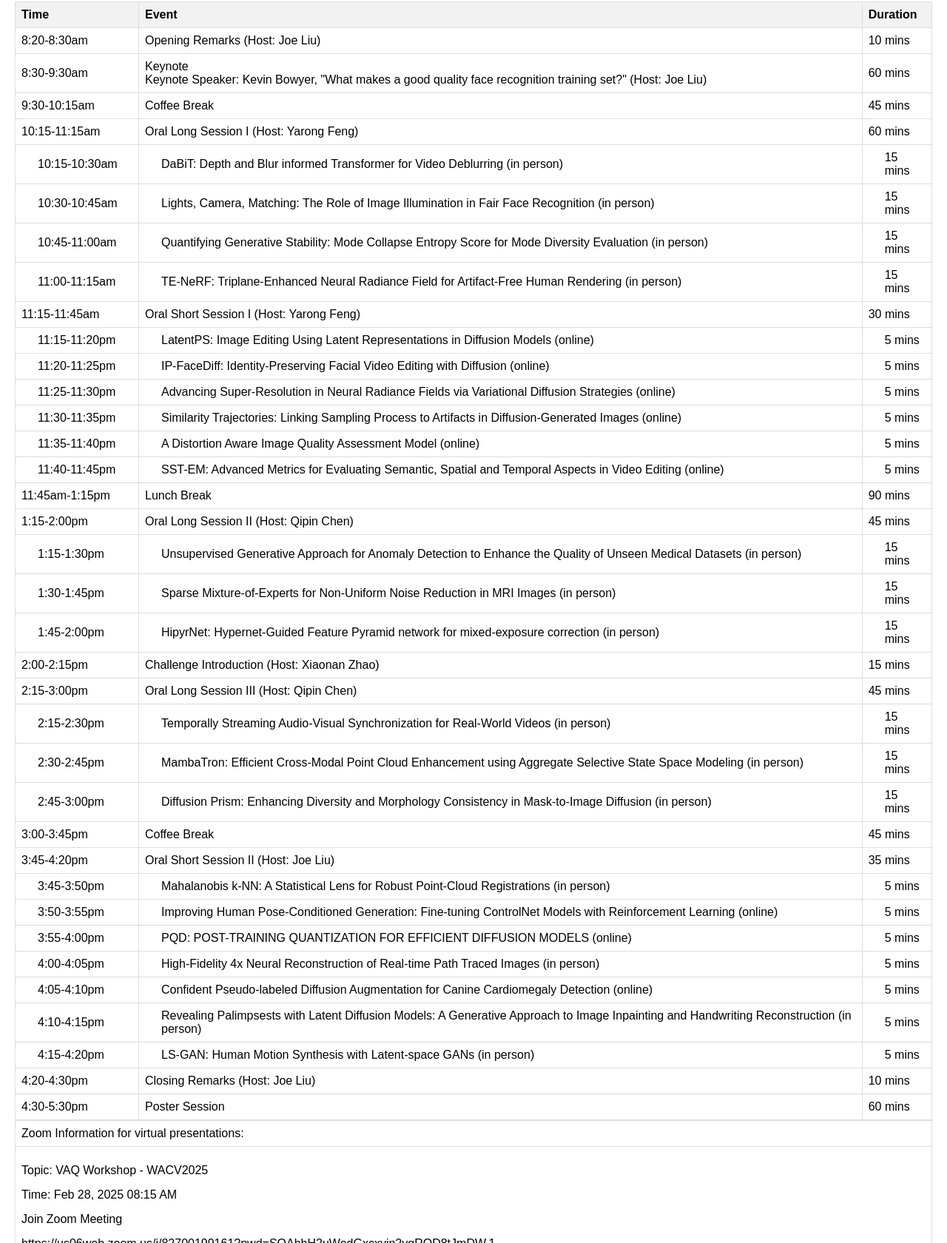
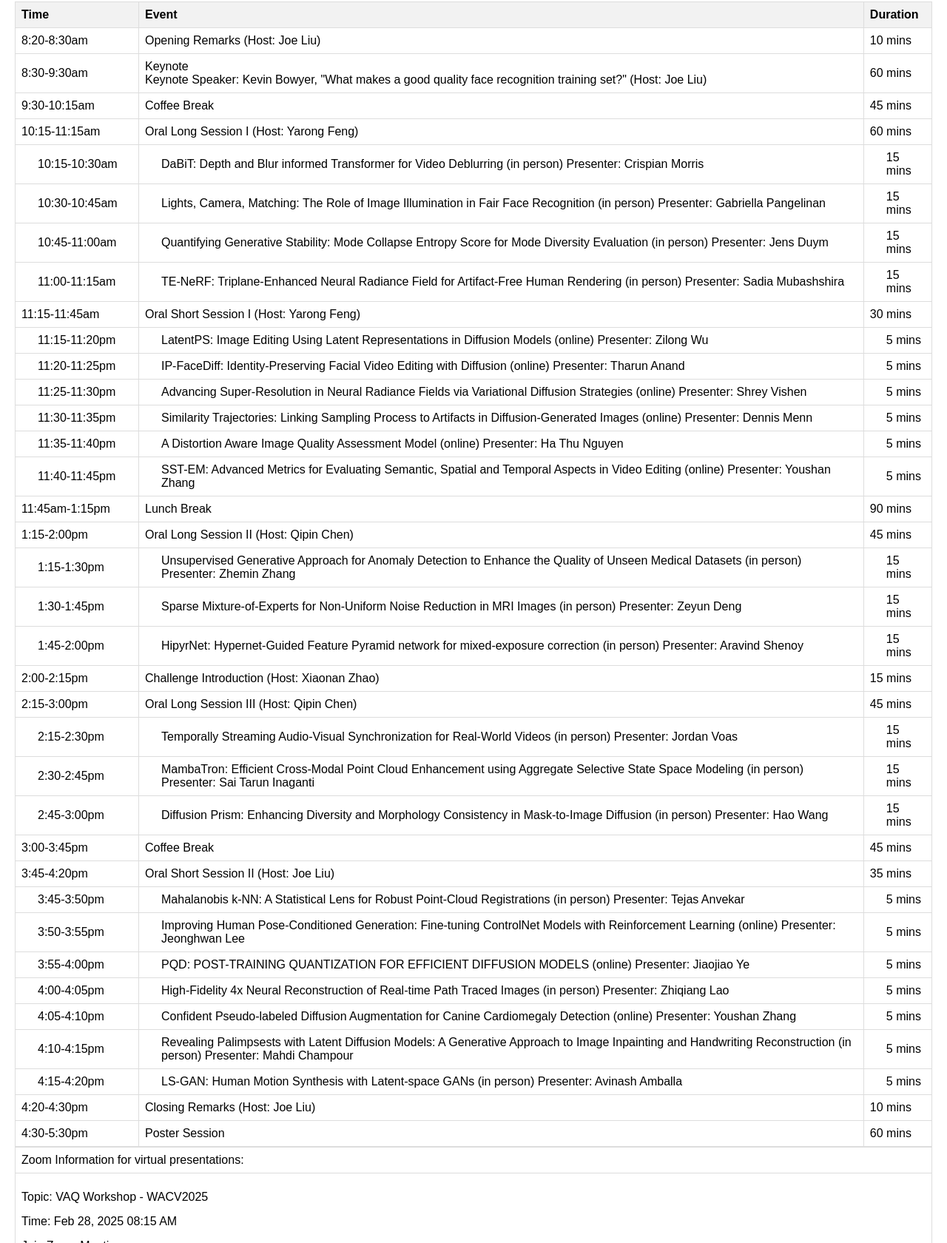
Before and after one commit to wacv2025-image-quality-workshop2/wacv2025-image-quality-workshop2.github.io, a plain HTML site: page index.html in a window 1280 px wide. Shown: the part 1641-3321 px from the top of the page at 74% size. Drawn offline with Linux system fonts and the light colour scheme.

Commit message:
add presenter

```diff
--- a/index.html
+++ b/index.html
@@ -116,22 +116,22 @@
 	</tr>
 	<tr>
 	    <td style="padding-left: 30px;">10:15-10:30am</td>
-	    <td style="padding-left: 30px;">DaBiT: Depth and Blur informed Transformer for Video Deblurring (in person)</td>
+	    <td style="padding-left: 30px;">DaBiT: Depth and Blur informed Transformer for Video Deblurring (in person) Presenter: Crispian Morris</td>
 	    <td style="padding-left: 30px;">15 mins</td>
 	</tr>
 	<tr>
 	    <td style="padding-left: 30px;">10:30-10:45am</td>
-	    <td style="padding-left: 30px;">Lights, Camera, Matching: The Role of Image Illumination in Fair Face Recognition (in person)</td>
+	    <td style="padding-left: 30px;">Lights, Camera, Matching: The Role of Image Illumination in Fair Face Recognition (in person) Presenter: Gabriella Pangelinan</td>
 	    <td style="padding-left: 30px;">15 mins</td>
 	</tr>
 	<tr>
 	    <td style="padding-left: 30px;">10:45-11:00am</td>
-	    <td style="padding-left: 30px;">Quantifying Generative Stability: Mode Collapse Entropy Score for Mode Diversity Evaluation (in person)</td>
+	    <td style="padding-left: 30px;">Quantifying Generative Stability: Mode Collapse Entropy Score for Mode Diversity Evaluation (in person) Presenter: Jens Duym</td>
 	    <td style="padding-left: 30px;">15 mins</td>
 	</tr>
 	<tr>
 	    <td style="padding-left: 30px;">11:00-11:15am</td>
-	    <td style="padding-left: 30px;">TE-NeRF: Triplane-Enhanced Neural Radiance Field for Artifact-Free Human Rendering (in person)</td>
+	    <td style="padding-left: 30px;">TE-NeRF: Triplane-Enhanced Neural Radiance Field for Artifact-Free Human Rendering (in person) Presenter: Sadia Mubashshira</td>
 	    <td style="padding-left: 30px;">15 mins</td>
 	</tr>
 	<tr>
@@ -141,32 +141,32 @@
 	</tr>
 	<tr>
 	    <td style="padding-left: 30px;">11:15-11:20pm</td>
-	    <td style="padding-left: 30px;">LatentPS: Image Editing Using Latent Representations in Diffusion Models (online)</td>
+	    <td style="padding-left: 30px;">LatentPS: Image Editing Using Latent Representations in Diffusion Models (online) Presenter: Zilong Wu</td>
 	    <td style="padding-left: 30px;">5 mins</td>
 	</tr>
 	<tr>
 	    <td style="padding-left: 30px;">11:20-11:25pm</td>
-	    <td style="padding-left: 30px;">IP-FaceDiff: Identity-Preserving Facial Video Editing with Diffusion (online)</td>
+	    <td style="padding-left: 30px;">IP-FaceDiff: Identity-Preserving Facial Video Editing with Diffusion (online) Presenter: Tharun Anand</td>
 	    <td style="padding-left: 30px;">5 mins</td>
 	</tr>
 	<tr>
 	    <td style="padding-left: 30px;">11:25-11:30pm</td>
-	    <td style="padding-left: 30px;">Advancing Super-Resolution in Neural Radiance Fields via Variational Diffusion Strategies (online)</td>
+	    <td style="padding-left: 30px;">Advancing Super-Resolution in Neural Radiance Fields via Variational Diffusion Strategies (online) Presenter: Shrey Vishen</td>
 	    <td style="padding-left: 30px;">5 mins</td>
 	</tr>
 	<tr>
 	    <td style="padding-left: 30px;">11:30-11:35pm</td>
-	    <td style="padding-left: 30px;">Similarity Trajectories: Linking Sampling Process to Artifacts in Diffusion-Generated Images (online)</td>
+	    <td style="padding-left: 30px;">Similarity Trajectories: Linking Sampling Process to Artifacts in Diffusion-Generated Images (online) Presenter: Dennis Menn</td>
 	    <td style="padding-left: 30px;">5 mins</td>
 	</tr>
 	<tr>
 	    <td style="padding-left: 30px;">11:35-11:40pm</td>
-	    <td style="padding-left: 30px;">A Distortion Aware Image Quality Assessment Model (online)</td>
+	    <td style="padding-left: 30px;">A Distortion Aware Image Quality Assessment Model (online) Presenter: Ha Thu Nguyen</td>
 	    <td style="padding-left: 30px;">5 mins</td>
 	</tr>
 	<tr>
 	    <td style="padding-left: 30px;">11:40-11:45pm</td>
-	    <td style="padding-left: 30px;">SST-EM: Advanced Metrics for Evaluating Semantic, Spatial and Temporal Aspects in Video Editing (online)</td>
+	    <td style="padding-left: 30px;">SST-EM: Advanced Metrics for Evaluating Semantic, Spatial and Temporal Aspects in Video Editing (online) Presenter: Youshan Zhang</td>
 	    <td style="padding-left: 30px;">5 mins</td>
 	</tr>
 	<tr>
@@ -181,17 +181,17 @@
 	</tr>
 	<tr>
 	    <td style="padding-left: 30px;">1:15-1:30pm</td>
-	    <td style="padding-left: 30px;">Unsupervised Generative Approach for Anomaly Detection to Enhance the Quality of Unseen Medical Datasets (in person)</td>
+	    <td style="padding-left: 30px;">Unsupervised Generative Approach for Anomaly Detection to Enhance the Quality of Unseen Medical Datasets (in person) Presenter: Zhemin Zhang</td>
 	    <td style="padding-left: 30px;">15 mins</td>
 	</tr>
 	<tr>
 	    <td style="padding-left: 30px;">1:30-1:45pm</td>
-	    <td style="padding-left: 30px;">Sparse Mixture-of-Experts for Non-Uniform Noise Reduction in MRI Images (in person)</td>
+	    <td style="padding-left: 30px;">Sparse Mixture-of-Experts for Non-Uniform Noise Reduction in MRI Images (in person) Presenter: Zeyun Deng</td>
 	    <td style="padding-left: 30px;">15 mins</td>
 	</tr>
 	<tr>
 	    <td style="padding-left: 30px;">1:45-2:00pm</td>
-	    <td style="padding-left: 30px;">HipyrNet: Hypernet-Guided Feature Pyramid network for mixed-exposure correction (in person)</td>
+	    <td style="padding-left: 30px;">HipyrNet: Hypernet-Guided Feature Pyramid network for mixed-exposure correction (in person) Presenter: Aravind Shenoy</td>
 	    <td style="padding-left: 30px;">15 mins</td>
 	</tr>
 	<tr>
@@ -206,17 +206,17 @@
 	</tr>
 	<tr>
 	    <td style="padding-left: 30px;">2:15-2:30pm</td>
-	    <td style="padding-left: 30px;">Temporally Streaming Audio-Visual Synchronization for Real-World Videos (in person)</td>
+	    <td style="padding-left: 30px;">Temporally Streaming Audio-Visual Synchronization for Real-World Videos (in person) Presenter: Jordan Voas</td>
 	    <td style="padding-left: 30px;">15 mins</td>
 	</tr>
 	<tr>
 	    <td style="padding-left: 30px;">2:30-2:45pm</td>
-	    <td style="padding-left: 30px;">MambaTron: Efficient Cross-Modal Point Cloud Enhancement using Aggregate Selective State Space Modeling (in person)</td>
+	    <td style="padding-left: 30px;">MambaTron: Efficient Cross-Modal Point Cloud Enhancement using Aggregate Selective State Space Modeling (in person) Presenter: Sai Tarun Inaganti</td>
 	    <td style="padding-left: 30px;">15 mins</td>
 	</tr>
 	<tr>
 	    <td style="padding-left: 30px;">2:45-3:00pm</td>
-	    <td style="padding-left: 30px;">Diffusion Prism: Enhancing Diversity and Morphology Consistency in Mask-to-Image Diffusion (in person)</td>
+	    <td style="padding-left: 30px;">Diffusion Prism: Enhancing Diversity and Morphology Consistency in Mask-to-Image Diffusion (in person) Presenter: Hao Wang</td>
 	    <td style="padding-left: 30px;">15 mins</td>
 	</tr>
 	<tr>
@@ -231,37 +231,37 @@
 	</tr>
 	<tr>
 	    <td style="padding-left: 30px;">3:45-3:50pm</td>
-	    <td style="padding-left: 30px;">Mahalanobis k-NN: A Statistical Lens for Robust Point-Cloud Registrations (in person)</td>
+	    <td style="padding-left: 30px;">Mahalanobis k-NN: A Statistical Lens for Robust Point-Cloud Registrations (in person) Presenter: Tejas Anvekar</td>
 	    <td style="padding-left: 30px;">5 mins</td>
 	</tr>
 	<tr>
 	    <td style="padding-left: 30px;">3:50-3:55pm</td>
-	    <td style="padding-left: 30px;">Improving Human Pose-Conditioned Generation: Fine-tuning ControlNet Models with Reinforcement Learning (online)</td>
+	    <td style="padding-left: 30px;">Improving Human Pose-Conditioned Generation: Fine-tuning ControlNet Models with Reinforcement Learning (online) Presenter: Jeonghwan Lee</td>
 	    <td style="padding-left: 30px;">5 mins</td>
 	</tr>
 	<tr>
 	    <td style="padding-left: 30px;">3:55-4:00pm</td>
-	    <td style="padding-left: 30px;">PQD: POST-TRAINING QUANTIZATION FOR EFFICIENT DIFFUSION MODELS (online)</td>
+	    <td style="padding-left: 30px;">PQD: POST-TRAINING QUANTIZATION FOR EFFICIENT DIFFUSION MODELS (online) Presenter: Jiaojiao Ye</td>
 	    <td style="padding-left: 30px;">5 mins</td>
 	</tr>
 	<tr>
 	    <td style="padding-left: 30px;">4:00-4:05pm</td>
-	    <td style="padding-left: 30px;">High-Fidelity 4x Neural Reconstruction of Real-time Path Traced Images (in person)</td>
+	    <td style="padding-left: 30px;">High-Fidelity 4x Neural Reconstruction of Real-time Path Traced Images (in person) Presenter: Zhiqiang Lao</td>
 	    <td style="padding-left: 30px;">5 mins</td>
 	</tr>
 	<tr>
 	    <td style="padding-left: 30px;">4:05-4:10pm</td>
-	    <td style="padding-left: 30px;">Confident Pseudo-labeled Diffusion Augmentation for Canine Cardiomegaly Detection (online)</td>
+	    <td style="padding-left: 30px;">Confident Pseudo-labeled Diffusion Augmentation for Canine Cardiomegaly Detection (online) Presenter: Youshan Zhang</td>
 	    <td style="padding-left: 30px;">5 mins</td>
 	</tr>
 	<tr>
 	    <td style="padding-left: 30px;">4:10-4:15pm</td>
-	    <td style="padding-left: 30px;">Revealing Palimpsests with Latent Diffusion Models: A Generative Approach to Image Inpainting and Handwriting Reconstruction (in person)</td>
+	    <td style="padding-left: 30px;">Revealing Palimpsests with Latent Diffusion Models: A Generative Approach to Image Inpainting and Handwriting Reconstruction (in person) Presenter: Mahdi Champour</td>
 	    <td style="padding-left: 30px;">5 mins</td>
 	</tr>
 	<tr>
 	    <td style="padding-left: 30px;">4:15-4:20pm</td>
-	    <td style="padding-left: 30px;">LS-GAN: Human Motion Synthesis with Latent-space GANs (in person)</td>
+	    <td style="padding-left: 30px;">LS-GAN: Human Motion Synthesis with Latent-space GANs (in person) Presenter: Avinash Amballa</td>
 	    <td style="padding-left: 30px;">5 mins</td>
 	</tr>
 	<tr>
```
